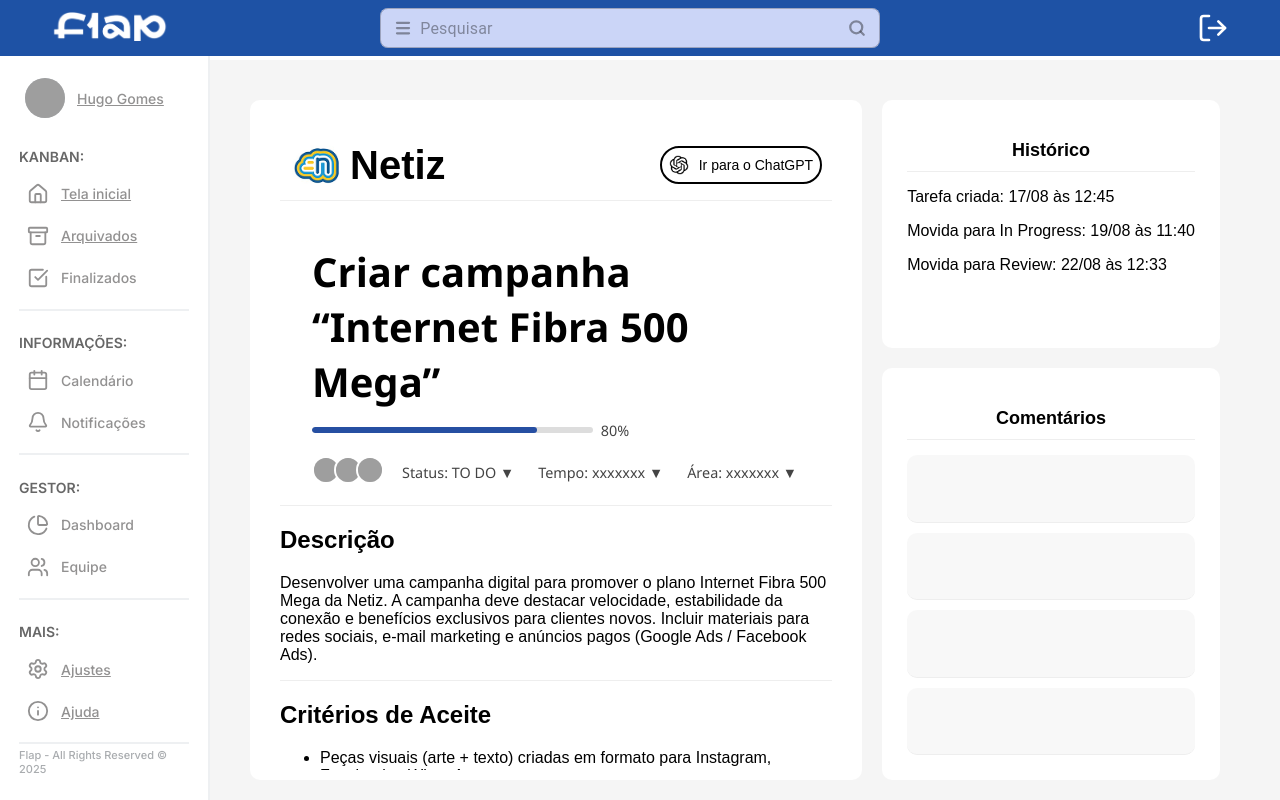
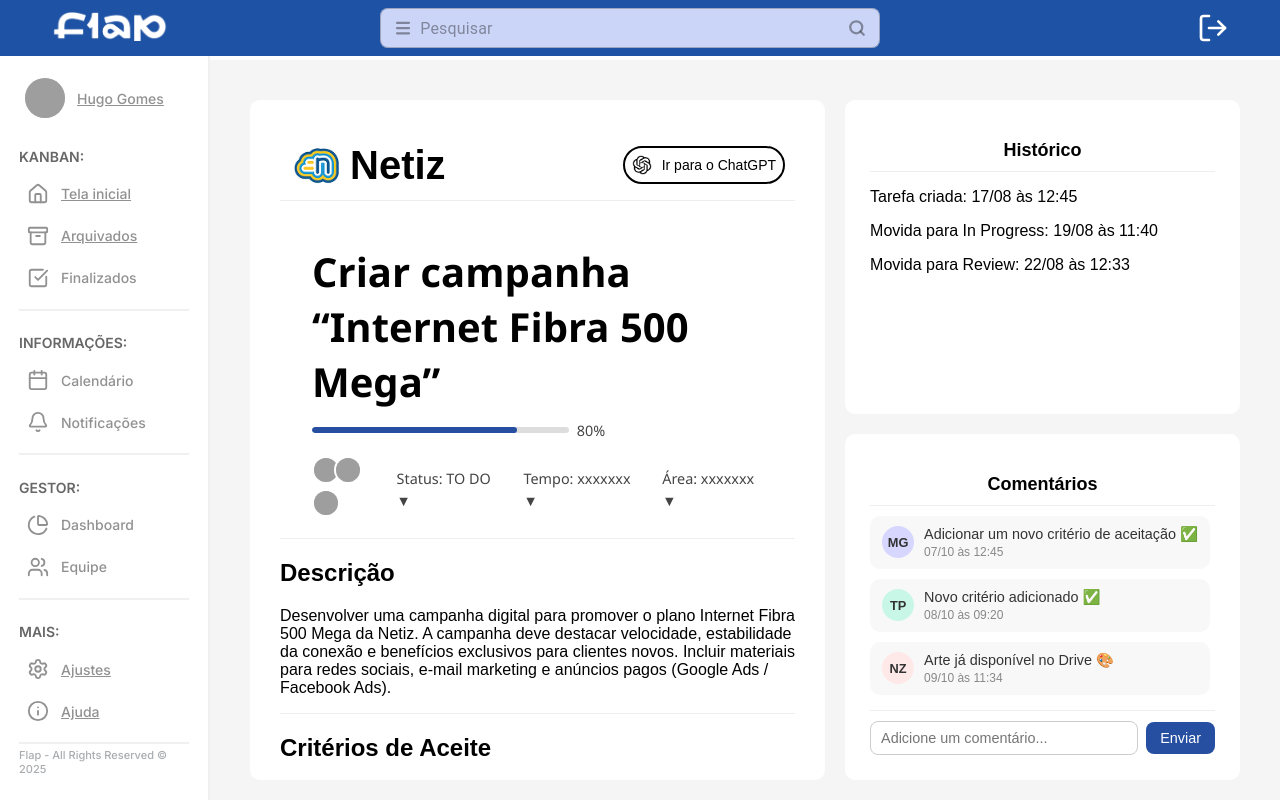
Before and after one commit to Squad03-PortoDigital/Frontend, a React (Vite) app: page /arquivados in a window 1280 px wide. Built offline with nearby package versions, Linux system fonts and the light colour scheme; grey boxes are pictures that could not be loaded.

Commit message:
Finalizando aba de comentários na tarefa

```diff
--- a/src/pages/TelaDetalhamento.css
+++ b/src/pages/TelaDetalhamento.css
@@ -195,34 +195,125 @@
   flex-direction: column;
   gap: 20px;
 }
-.detalhamento-historico,
-.detalhamento-comentarios {
+
+/* Estilos para a seção de histórico */
+.detalhamento-historico {
   flex: 1;
-  margin-right: 20px;
   background-color: #fff;
   padding: 25px;
   border-radius: 10px;
 }
-.detalhamento-historico-title,
+.detalhamento-historico-title {
+  text-align: center;
+  font-size: 18px;
+  font-weight: bold;
+  padding-bottom: 10px;
+  border-bottom: 1px solid #eee;
+}
+
+/* Estilos para a seção de comentários */
+.detalhamento-comentarios {
+  flex: 1;
+  background-color: #fff;
+  padding: 25px;
+  border-radius: 10px;
+  display: flex;
+  flex-direction: column;
+  justify-content: space-between;
+}
 .detalhamento-comentarios-title {
   text-align: center;
   font-size: 18px;
   font-weight: bold;
   padding-bottom: 10px;
   border-bottom: 1px solid #eee;
+  margin-bottom: 10px;
 }
 .detalhamento-comentarios-list {
-  max-height: 300px;
+  flex: 1;
   overflow-y: auto;
   display: flex;
   flex-direction: column;
   gap: 10px;
+  padding-right: 5px;
+  margin-bottom: 15px;
+
+  max-height: 300px;
+  min-height: 150px;
 }
+
 .detalhamento-comentarios-item {
-  padding: 5px 0;
-  width: 100%;
-  height: 80px;
-  background-color: hsla(0, 0%, 90%, 0.300);
+  display: flex;
+  align-items: flex-start;
+  gap: 10px;
+  background-color: #f8f8f8;
   border-radius: 10px;
-  border-bottom: 1px solid #eee;
+  padding: 10px 12px;
+  transition: background 0.2s;
 }
+.detalhamento-comentarios-item:hover {
+  background-color: #f2f2f2;
+}
+
+.comentario-avatar {
+  width: 32px;
+  height: 32px;
+  border-radius: 50%;
+  display: flex;
+  align-items: center;
+  justify-content: center;
+  font-weight: bold;
+  font-size: 0.8rem;
+  color: #333;
+  flex-shrink: 0;
+}
+
+.comentario-conteudo {
+  flex: 1;
+  display: flex;
+  flex-direction: column;
+  justify-content: center;
+}
+.comentario-texto {
+  font-size: 0.9rem;
+  color: #333;
+  margin: 0;
+}
+.comentario-data {
+  font-size: 0.75rem;
+  color: #888;
+  margin-top: 2px;
+}
+
+.detalhamento-comentarios-input {
+  display: flex;
+  align-items: center;
+  gap: 8px;
+  border-top: 1px solid #eee;
+  padding-top: 10px;
+}
+.detalhamento-comentarios-input input {
+  flex: 1;
+  border: 1px solid #ccc;
+  border-radius: 8px;
+  padding: 8px 10px;
+  font-size: 0.9rem;
+  outline: none;
+  transition: border 0.2s;
+}
+.detalhamento-comentarios-input input:focus {
+  border-color: #264fa2;
+}
+.detalhamento-comentarios-input button {
+  background-color: #264fa2;
+  color: #fff;
+  border: none;
+  padding: 8px 14px;
+  border-radius: 8px;
+  font-size: 0.9rem;
+  cursor: pointer;
+  transition: background 0.2s;
+}
+.detalhamento-comentarios-input button:hover {
+  background-color: #1d3d7d;
+}
--- a/src/pages/TelaDetalhamento.tsx
+++ b/src/pages/TelaDetalhamento.tsx
@@ -28,6 +28,49 @@
         task.id === id ? { ...task, done: !task.done } : task
       )
     );
+  };
+
+  // Dados mokados para os comentários
+  const [comentarios, setComentarios] = useState([
+    {
+      id: 1,
+      usuario: "MG",
+      cor: "#d6d6ff",
+      texto: "Adicionar um novo critério de aceitação ✅",
+      data: "07/10 às 12:45",
+    },
+    {
+      id: 2,
+      usuario: "TP",
+      cor: "#c9f7e7",
+      texto: "Novo critério adicionado ✅",
+      data: "08/10 às 09:20",
+    },
+    {
+      id: 3,
+      usuario: "NZ",
+      cor: "#ffe8e8",
+      texto: "Arte já disponível no Drive 🎨",
+      data: "09/10 às 11:34",
+    },
+  ]);
+
+  const [novoComentario, setNovoComentario] = useState("");
+
+  const adicionarComentario = () => {
+    if (novoComentario.trim() === "") return;
+    const novo = {
+      id: comentarios.length + 1,
+      usuario: "AR", // mockado
+      cor: "#e0f0ff",
+      texto: novoComentario,
+      data: new Date().toLocaleTimeString("pt-BR", {
+        hour: "2-digit",
+        minute: "2-digit",
+      }),
+    };
+    setComentarios([novo, ...comentarios]);
+    setNovoComentario("");
   };
 
   return (
@@ -169,11 +212,33 @@
         </div>
         <div className="detalhamento-comentarios">
           <h2 className="detalhamento-comentarios-title">Comentários</h2>
+
           <div className="detalhamento-comentarios-list">
-              <div className="detalhamento-comentarios-item"></div>
-              <div className="detalhamento-comentarios-item"></div>
-              <div className="detalhamento-comentarios-item"></div>
-              <div className="detalhamento-comentarios-item"></div>
+            {comentarios.map((c) => (
+              <div key={c.id} className="detalhamento-comentarios-item">
+                <div
+                  className="comentario-avatar"
+                  style={{ backgroundColor: c.cor }}
+                >
+                  {c.usuario}
+                </div>
+                <div className="comentario-conteudo">
+                  <p className="comentario-texto">{c.texto}</p>
+                  <span className="comentario-data">{c.data}</span>
+                </div>
+              </div>
+            ))}
+          </div>
+
+          <div className="detalhamento-comentarios-input">
+            <input
+              type="text"
+              placeholder="Adicione um comentário..."
+              value={novoComentario}
+              onChange={(e) => setNovoComentario(e.target.value)}
+              onKeyDown={(e) => e.key === "Enter" && adicionarComentario()}
+            />
+            <button onClick={adicionarComentario}>Enviar</button>
           </div>
         </div>
       </div>
```
Lines whose indentation alone changed are shown as unchanged.
